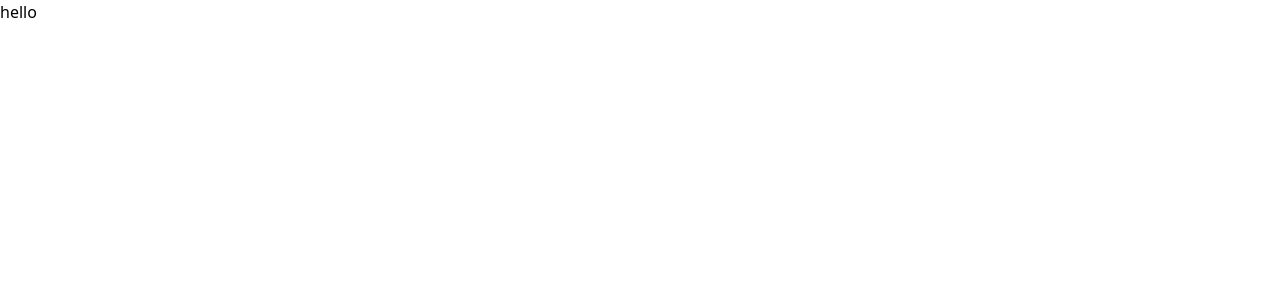
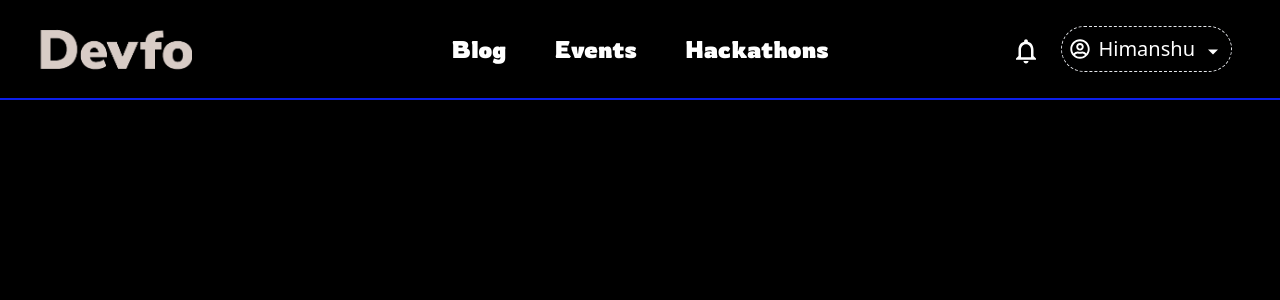
Before and after one commit to himansh423/saas-event-platform, a Next.js app: page / in a window 1280 px wide. Shown: the top 300 px of the page. Built offline with nearby package versions, Linux system fonts and the light colour scheme.

Commit message:
created navbar structure

```diff
--- a/src/app/layout.tsx
+++ b/src/app/layout.tsx
@@ -1,5 +1,6 @@
 import type { Metadata } from "next";
 import "./globals.css";
+import ShowNav from "@/components/ShowNav";
 
 export const metadata: Metadata = {
   title: "SAAS Event Platform",
@@ -13,7 +14,8 @@ export default function RootLayout({
 }>) {
   return (
     <html lang="en">
-      <body>{children}</body>
+
+      <body> <ShowNav/>{children}</body>
     </html>
   );
 }
--- a/src/app/page.tsx
+++ b/src/app/page.tsx
@@ -1,8 +1,9 @@
+import HomePage from "@/components/HomePage"
 
 const page = () => {
   return (
     <div>
-      hello
+      <HomePage/>
     </div>
   )
 }
--- /dev/null
+++ b/src/components/HomePage.tsx
@@ -0,0 +1,11 @@
+
+
+const HomePage = () => {
+  return (
+    <div className="w-screen min-h-screen bg-black">
+
+    </div>
+  )
+}
+
+export default HomePage
--- /dev/null
+++ b/src/components/Navbar.tsx
@@ -0,0 +1,44 @@
+import { Rowdies } from "next/font/google";
+import Image from "next/image";
+import Link from "next/link";
+import { FaRegUserCircle } from "react-icons/fa";
+import { MdOutlineNotificationsNone } from "react-icons/md";
+import logo from "../../public/tempLogo.png";
+import { IoMdArrowDropdown } from "react-icons/io";
+const rowdies1 = Rowdies({
+  weight: "700",
+  display: "swap",
+  subsets: ["latin"],
+});
+const Navbar = () => {
+  return (
+    <nav className="w-screen min-h-[100px] bg-black border-b-[2px] border-[#0c1feb] px-8 flex justify-between items-center text-white pr-12">
+      <div className="w-[160px] invert filter h-[60px] relative">
+        <Image src={logo.src} alt="logo" layout="fill" objectFit="cover" />
+      </div>
+      <div
+        className={`${rowdies1.className} flex items-center gap-12 absolute left-[50%] translate-x-[-50%] text-2xl`}
+      >
+        <Link href={"/blog"}>Blog</Link>
+        <p>Events</p>
+        <p>Hackathons</p>
+      </div>
+      <div className="flex gap-5 text-3xl items-center">
+        <div className="pt-[1px] mt-[3px]">
+          <MdOutlineNotificationsNone />
+        </div>
+        <div className="flex gap-2 items-center text-xl p-2 border-dashed border-[1px] rounded-[30px]">
+          <div >
+            <FaRegUserCircle />
+          </div>
+          <p>Himanshu</p>
+          <div className="mt-[5px]">
+            <IoMdArrowDropdown />
+          </div>
+        </div>
+      </div>
+    </nav>
+  );
+};
+
+export default Navbar;
--- /dev/null
+++ b/src/components/ShowNav.tsx
@@ -0,0 +1,19 @@
+"use client";
+import { usePathname } from "next/navigation";
+import Navbar from "./Navbar";
+
+const ShowNav = () => {
+  const pathname = usePathname();
+
+  // Regular expressions to match dynamic paths
+  const hideNavbarPaths = [/^\/login$/, /^\/register$/, /^\/verify-otp$/];
+
+  // Check if the current pathname matches any of the hideNavbarPaths
+  const shouldHideNavbar = hideNavbarPaths.some((pattern) =>
+    pattern.test(pathname)
+  );
+
+  return <div>{!shouldHideNavbar && <Navbar />}</div>;
+};
+
+export default ShowNav;
```
Also changed, not shown: public/tempLogo.png (added).
